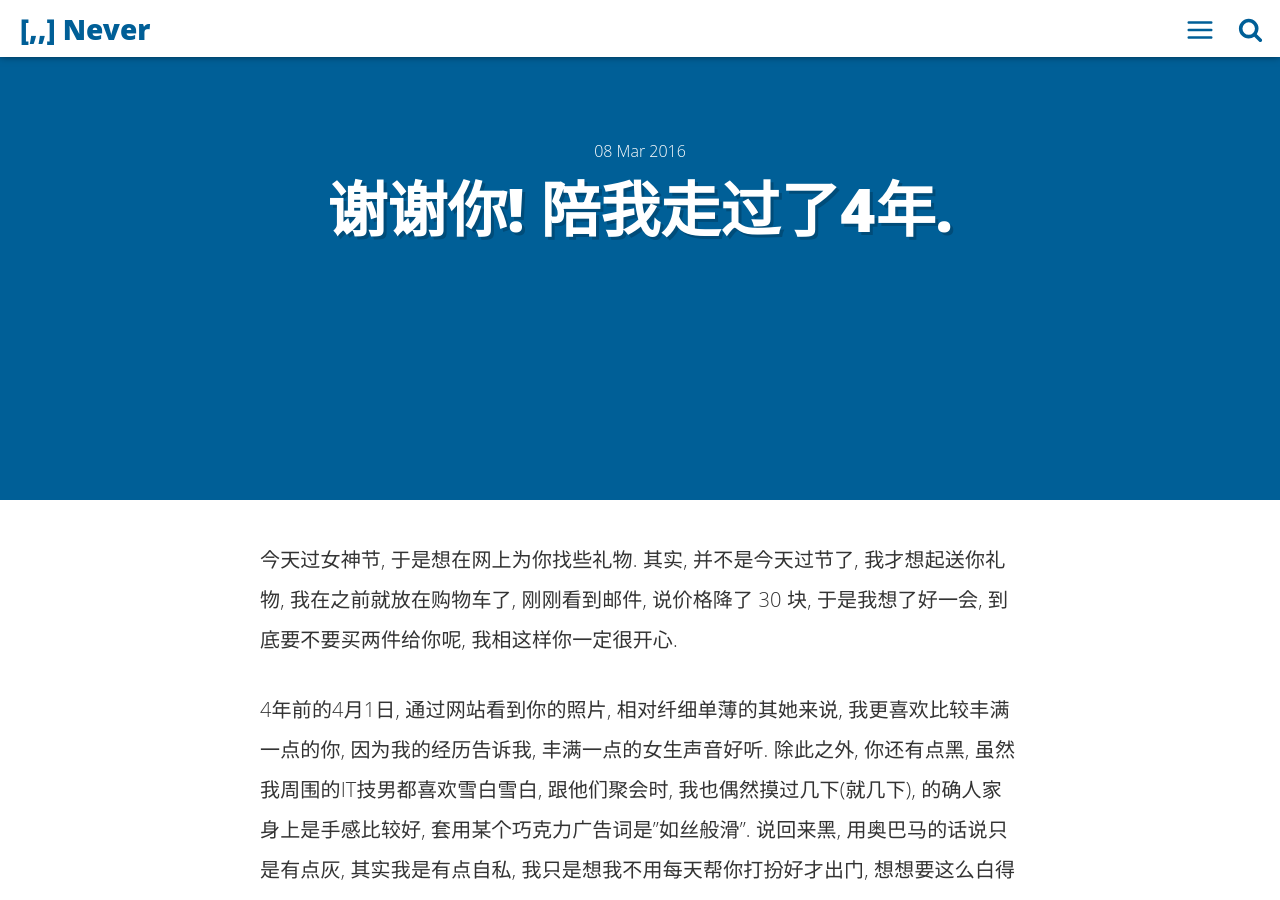
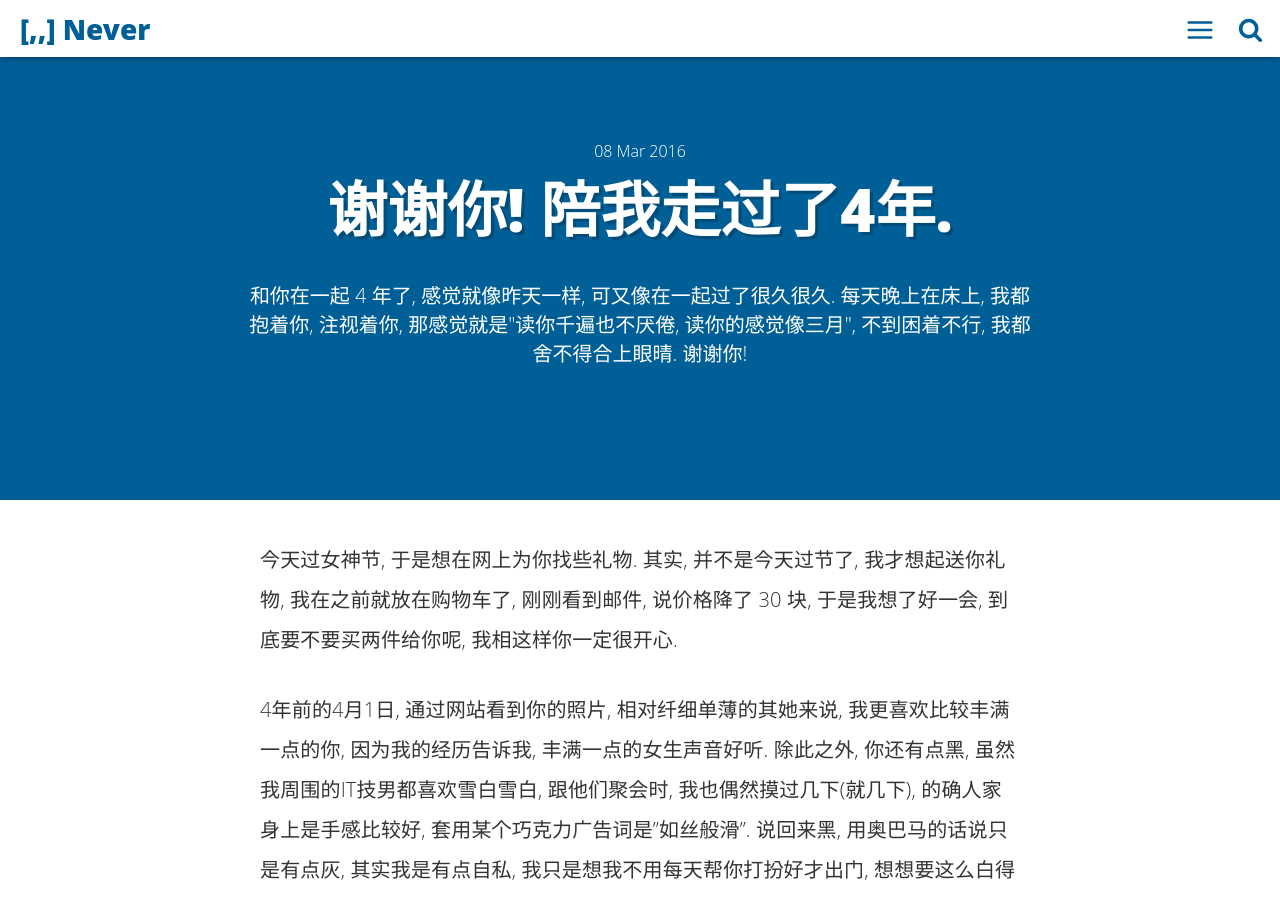
Before and after one commit to NeverMin/nevermin.github.io, a Jekyll site: the page built from _posts/2016-03-08-thankyou_for_your_4th_years.markdown, in a window 1280 px wide and 900 px high. Built offline with Jekyll 4.4.1, drawn with Linux system fonts in a browser that asks for light colours.

Commit message:
fixed some posts header

```diff
--- a/_posts/2016-02-24-target_better_than_stopwatch.markdown
+++ b/_posts/2016-02-24-target_better_than_stopwatch.markdown
@@ -1,9 +1,12 @@
 ---
 layout: post
 title:  "有码表不如有目标"
+description: "有码表不如有目标"
 date:   2016-02-24 16:46:00 +0800
 categories: travel
+introduction: "有码表不如有目标"
 ---
 
 湖州 2014 南太湖 环太湖大道
 ![环太湖大道](/assets/images/taihu_huzhou.jpg)
+待续...
--- a/_posts/2016-03-06-tour_taihu_dongshan.markdown
+++ b/_posts/2016-03-06-tour_taihu_dongshan.markdown
@@ -1,8 +1,10 @@
 ---
 layout: post
 title:  "没有比轮子还长的路"
+description: '2014 年环太湖, 路过东山半岛, 但由于和”天黑前达到湖州织里镇”的目标设定冲突(时间不够), 最后只能从市镇穿过, 从此之后念念不忘陆巷古村.'
 date:   2016-03-06 20:40:00 +0800
 categories: travel
+introduction: '2014 年环太湖, 路过东山半岛, 但由于和”天黑前达到湖州织里镇”的目标设定冲突(时间不够), 最后只能从市镇穿过, 从此之后念念不忘陆巷古村.'
 ---
 
 2014 年环太湖, 路过东山半岛, 但由于和"天黑前达到湖州织里镇"的目标设定冲突(时间不够), 最后只能从市镇穿过, 从此之后念念不忘陆巷古村.
--- a/_posts/2016-03-08-thankyou_for_your_4th_years.markdown
+++ b/_posts/2016-03-08-thankyou_for_your_4th_years.markdown
@@ -3,6 +3,8 @@ layout: post
 title:  "谢谢你! 陪我走过了4年."
 date:   2016-03-08 23:07:39 +0800
 categories: Hardware
+description: "和你在一起 4 年了, 感觉就像昨天一样, 可又像在一起过了很久很久. 每天晚上在床上, 我都抱着你, 注视着你, 那感觉就是\"读你千遍也不厌倦, 读你的感觉像三月\", 不到困着不行, 我都舍不得合上眼晴. 谢谢你!"
+introduction: "我在之前就放在购物车了, 刚刚看到促销邮件, 说价格降了 30 块, 于是我想了好一会, 到底要不要买两件给你呢, 我相这样你一定很开心."
 ---
 
 今天过女神节, 于是想在网上为你找些礼物. 其实, 并不是今天过节了, 我才想起送你礼物, 我在之前就放在购物车了, 刚刚看到邮件, 说价格降了 30 块, 于是我想了好一会, 到底要不要买两件给你呢, 我相这样你一定很开心.
--- a/_posts/2016-03-09-little_lover.markdown
+++ b/_posts/2016-03-09-little_lover.markdown
@@ -3,6 +3,7 @@ layout: post
 title:  "送给情人的礼物"
 date:   2016-03-09 22:43:39 +0800
 categories: Hardware
+introduction: "昨天的女神节说为我家小情人挑选一件礼物, 昨晚下单今天就送到, 现在已经穿上在显摆了."
 ---
 
 昨天的女神节说为我家小情人挑选一件礼物, 昨晚下单今天就送到, 现在已经穿上在显摆了.
--- a/_posts/2016-08-07-love.markdown
+++ b/_posts/2016-08-07-love.markdown
@@ -3,6 +3,7 @@ layout: post
 title:  "爱"
 date:   2016-08-07 00:00:00 +0800
 categories: love
+introduction: "一些电影片段剪辑"
 ---
 
 ## 变种人的爱
```
